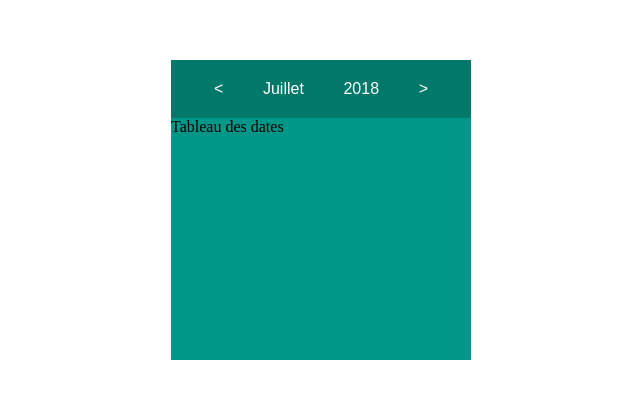
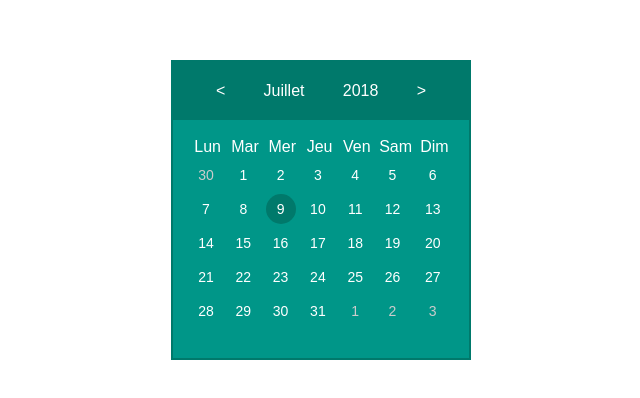
Before and after one commit to OlivierCadoz/datepicker, an Angular app: page / in a window 1280 px wide. Shown: the part 198-596 px from the top of the page, without its empty margins (327-967 px from the left). Built offline with nearby package versions, Linux system fonts and the light colour scheme.

Commit message:
datepicker: ajout de la table des dates

```diff
--- a/src/app/datepicker/datepicker-body/date-table/date-table.component.html
+++ b/src/app/datepicker/datepicker-body/date-table/date-table.component.html
@@ -1,3 +1,65 @@
-<p>
-  date-table works!
-</p>
+<div class="datepicker-table">
+  <table>
+    <thead>
+      <tr>
+        <th *ngFor="let dayName of daysName">{{ dayName }}</th>
+      </tr>
+    </thead>
+    <tbody>
+      <tr>
+        <td *ngFor="let day of days | slice:0:7">
+          <button type="button" name="dayNumber"
+            [ngClass]="{'active': dayActive === day.id, 'disabled': day.disabled}"
+            [disabled]="day.disabled" (click)="selectDate(day.id)">
+            {{ day.id }}
+          </button>
+        </td>
+      </tr>
+      <tr>
+        <td *ngFor="let day of days | slice:7:14">
+          <button type="button" name="dayNumber"
+            [ngClass]="{'active': dayActive === day.id, 'disabled': day.disabled}"
+            [disabled]="day.disabled" (click)="selectDate(day.id)">
+            {{ day.id }}
+          </button>
+        </td>
+      </tr>
+      <tr>
+        <td *ngFor="let day of days | slice:14:21">
+          <button type="button" name="dayNumber"
+            [ngClass]="{'active': dayActive === day.id, 'disabled': day.disabled}"
+            [disabled]="day.disabled" (click)="selectDate(day.id)">
+            {{ day.id }}
+          </button>
+        </td>
+      </tr>
+      <tr>
+        <td *ngFor="let day of days | slice:21:28">
+          <button type="button" name="dayNumber"
+            [ngClass]="{'active': dayActive === day.id, 'disabled': day.disabled}"
+            [disabled]="day.disabled" (click)="selectDate(day.id)">
+            {{ day.id }}
+          </button>
+        </td>
+      </tr>
+      <tr>
+        <td *ngFor="let day of days | slice:28:35">
+          <button type="button" name="dayNumber"
+            [ngClass]="{'active': dayActive === day.id, 'disabled': day.disabled}"
+            [disabled]="day.disabled" (click)="selectDate(day.id)">
+            {{ day.id }}
+          </button>
+        </td>
+      </tr>
+      <tr>
+        <td *ngFor="let day of days | slice:35:42">
+          <button type="button" name="dayNumber"
+            [ngClass]="{'active': dayActive === day.id, 'disabled': day.disabled}"
+            [disabled]="day.disabled" (click)="selectDate(day.id)">
+            {{ day.id }}
+          </button>
+        </td>
+      </tr>
+    </tbody>
+  </table>
+</div>
--- a/src/app/datepicker/datepicker-body/date-table/date-table.component.scss
+++ b/src/app/datepicker/datepicker-body/date-table/date-table.component.scss
@@ -0,0 +1,41 @@
+.datepicker-table {
+  font-size: 16px;
+  font-family: sans-serif;
+  color: white;
+
+  table {
+    width: 100%;
+  }
+
+  th {
+    font-weight: 200;
+    width: 12.5%;
+  }
+
+  button {
+    border: none;
+    background-color: transparent;
+    font-size: 14px;
+    font-weight: 200;
+    color: white;
+    height: 30px;
+    width: 30px;
+    border-radius: 50%;
+    display: flex;
+    justify-content: center;
+    align-items: center;
+    transition: ease-in-out .2s;
+
+    &.disabled {
+      color: darken(white, 20%);
+    }
+
+    &:not(.disabled):hover {
+      background-color: rgba(#00796B, .7);
+    }
+
+    &:not(.disabled).active {
+      background-color: #00796B;
+    }
+  }
+}
--- a/src/app/datepicker/datepicker-body/date-table/date-table.component.ts
+++ b/src/app/datepicker/datepicker-body/date-table/date-table.component.ts
@@ -1,15 +1,61 @@
-import { Component, OnInit } from '@angular/core';
+import { Component, OnInit } from "@angular/core";
+import { DatepickerService } from "../../datepicker.service";
 
 @Component({
-  selector: 'app-date-table',
-  templateUrl: './date-table.component.html',
-  styleUrls: ['./date-table.component.scss']
+  selector: "date-table",
+  templateUrl: "./date-table.component.html",
+  styleUrls: ["./date-table.component.scss"]
 })
 export class DateTableComponent implements OnInit {
 
-  constructor() { }
+  public daysName: string[];
+  public days: {id: number, disabled: boolean}[];
+  public dayActive: number;
+
+  private date: Date;
+  private lastDate = new Date();
+
+  constructor(
+    private readonly datepickerService: DatepickerService
+  ) {
+    this.daysName = ["Lun", "Mar", "Mer", "Jeu", "Ven", "Sam", "Dim"];
+  }
 
   ngOnInit() {
+    this.datepickerService.date.subscribe(date => {
+      this.date = date;
+      this.initDates();
+    });
+  }
+
+  /**
+   * Initialise le tableau des dates
+   */
+  initDates() {
+    this.days = [];
+    this.dayActive = this.date.getDate();
+    const month = this.date.getMonth();
+    const prevMthYear = month === 0 ? this.date.getFullYear() - 1 : this.date.getFullYear();
+    const nextMthYear = month === 11 ? this.date.getFullYear() + 1 : this.date.getFullYear();
+    const prevMthDays = new Date(prevMthYear, month, 0).getDate();
+    const mthDays = new Date(nextMthYear, month + 1, 0).getDate();
+    const dayOne = new Date(prevMthYear, month, 1).getDay();
+
+    for (let i = dayOne; i >= 0; i--) this.days.push({id: prevMthDays - i, disabled: true});
+    for (let i = 1; i <= mthDays; i++) this.days.push({id: i, disabled: false});
+
+    if (this.days.length % 7 !== 0) {
+      for (let i = 1; this.days.length % 7 !== 0; i++) this.days.push({id: i, disabled: true});
+    }
+  }
+
+  /**
+   * Sélectionne une nouvelle DatepickerService
+   * @param {number} day
+   */
+  selectDate(day) {
+    const newDate = new Date(this.date.getFullYear(), this.date.getMonth(), day);
+    this.datepickerService.date.next(newDate);
   }
 
 }
--- a/src/app/datepicker/datepicker-body/datepicker-body.component.html
+++ b/src/app/datepicker/datepicker-body/datepicker-body.component.html
@@ -1,6 +1,6 @@
 <div class="datepicker-body" [ngSwitch]="element">
   <div *ngSwitchCase="'date'">
-    Tableau des dates
+    <date-table></date-table>
   </div>
   <div *ngSwitchCase="'month'">
     <month-list></month-list>
--- a/src/app/datepicker/datepicker-body/datepicker-body.component.scss
+++ b/src/app/datepicker/datepicker-body/datepicker-body.component.scss
@@ -0,0 +1,3 @@
+.datepicker-body {
+  padding: 15px;
+}
--- a/src/app/datepicker/datepicker-body/month-list/month-list.component.scss
+++ b/src/app/datepicker/datepicker-body/month-list/month-list.component.scss
@@ -1,5 +1,4 @@
 .month-list-container {
-  padding: 15px;
   display: flex;
   justify-content: center;
 }
--- a/src/app/datepicker/datepicker-body/year-list/year-list.component.scss
+++ b/src/app/datepicker/datepicker-body/year-list/year-list.component.scss
@@ -1,5 +1,4 @@
 .year-list-container {
-  padding: 15px;
   display: flex;
   justify-content: center;
 }
--- a/src/app/datepicker/datepicker-header/datepicker-header.component.ts
+++ b/src/app/datepicker/datepicker-header/datepicker-header.component.ts
@@ -30,6 +30,8 @@ export class DatepickerHeaderComponent implements OnInit {
       this.month = this.months[date.getMonth()];
       this.year = date.getFullYear();
     });
+
+    this.datepickerService.headerAction.subscribe(action => this.action = action);
   }
 
   /**
@@ -37,7 +39,6 @@ export class DatepickerHeaderComponent implements OnInit {
    * @param {string} action
    */
   selectAction(action: string): void {
-    this.action = action;
     this.datepickerService.headerAction.next(action);
   }
 
--- a/src/app/datepicker/datepicker.component.scss
+++ b/src/app/datepicker/datepicker.component.scss
@@ -1,5 +1,7 @@
 .datepicker {
+  box-sizing: border-box;
   width: 300px;
   min-height: 300px;
   background-color: #009688;
+  border: 2px solid #00796B;
 }
```
